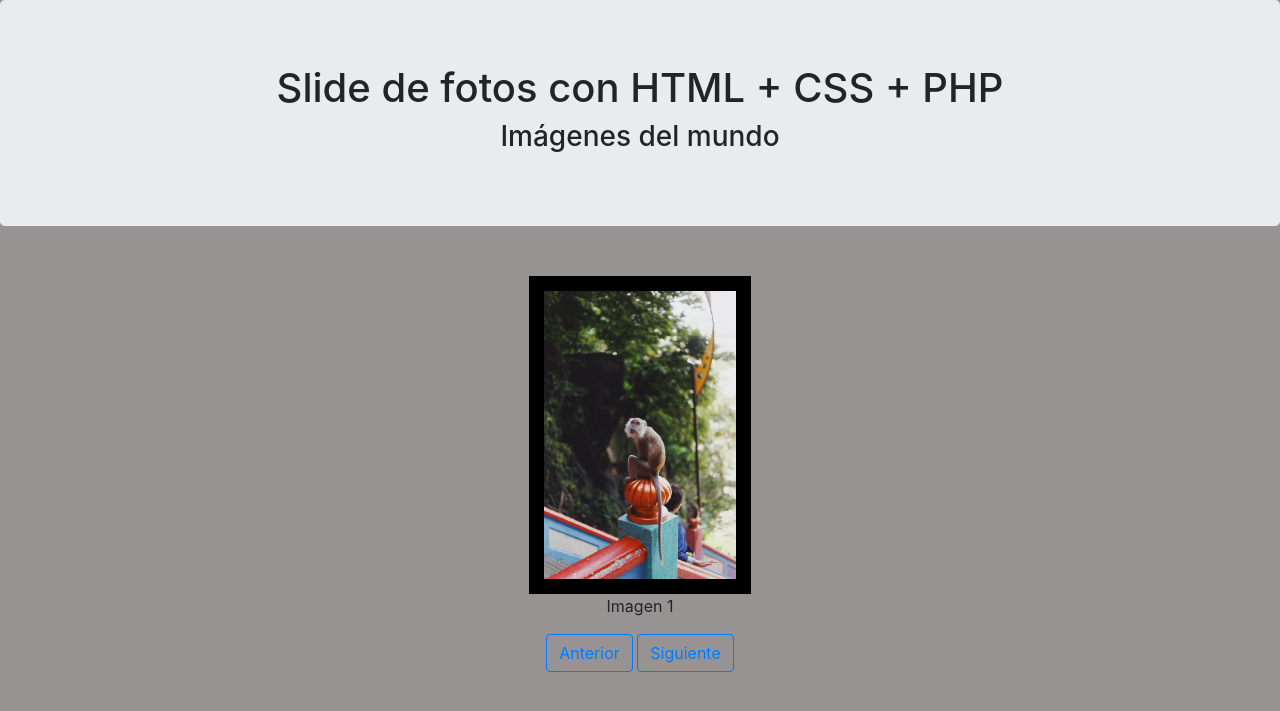
After one commit to SorianoTech/Desarrollo-Webv2, a PHP site: page /desarrollo-web/projects/PHP/fotos.php?num=1 in a window 1280 px wide. The commit adds this page. Shown: the top 711 px of the page. Run offline with PHP 8.4, Linux system fonts and the light colour scheme.

Commit message:
proyecto PHP

```diff
--- a/nbproject/private/private.xml
+++ b/nbproject/private/private.xml
@@ -5,6 +5,7 @@
         <group>
             <file>file:/home/sergio/GITHUB/desarrollo-web/proyecto_curso/projects/tabla/index.html</file>
             <file>file:/home/sergio/GITHUB/desarrollo-web/proyecto_curso/projects/massively/index.html</file>
+            <file>file:/home/sergio/GITHUB/desarrollo-web/proyecto_curso/projects/PHP/fotos.php</file>
         </group>
     </open-files>
 </project-private>
--- /dev/null
+++ b/projects/PHP/fotos.php
@@ -0,0 +1,39 @@
+<!DOCTYPE html>
+<html lang="es">
+<head>
+    <meta charset="UTF-8">
+    <meta name="viewport" content="width=device-width, initial-scale=1.0">
+    <meta http-equiv="X-UA-Compatible" content="ie=edge">
+
+    <link rel="stylesheet" href="https://stackpath.bootstrapcdn.com/bootstrap/4.3.1/css/bootstrap.min.css" integrity="sha384-ggOyR0iXCbMQv3Xipma34MD+dH/1fQ784/j6cY/iJTQUOhcWr7x9JvoRxT2MZw1T" crossorigin="anonymous">
+<script src="https://stackpath.bootstrapcdn.com/bootstrap/4.3.1/js/bootstrap.min.js" integrity="sha384-JjSmVgyd0p3pXB1rRibZUAYoIIy6OrQ6VrjIEaFf/nJGzIxFDsf4x0xIM+B07jRM" crossorigin="anonymous"></script>
+<link href="main.css" rel="stylesheet" type="text/css" />
+    <title>Fotos</title>
+</head>
+<body>
+    <div class="jumbotron text-center">
+        <h1>Slide de fotos con HTML + CSS + PHP</h1>
+        <h3>Imágenes del mundo</h3>
+    </div>
+<section id="main">
+    <div class="container">
+        <!-- Contenido aqui -->
+
+        <?php
+            $foto = $_GET['num'];
+            echo '<img src="img/'.$foto.'.jpeg" height="20%" width="20%"><p>Imagen '.$foto.'</p>';
+        ?>
+
+        <ul>
+            <li><button type="button" class="btn btn-outline-primary"><a href="fotos.php?num=<?php echo ($foto-1) ?>">Anterior</a></button></li>
+            <li><button type="button" class="btn btn-outline-primary"><a href="fotos.php?num=<?php echo ($foto+1) ?>">Siguiente</a></button></li>
+        </ul>
+    </div>
+</section>
+<footer>
+
+</footer>
+
+
+</body>
+</html>
--- /dev/null
+++ b/projects/PHP/main.css
@@ -0,0 +1,30 @@
+
+body{
+  background-color: #989393;
+}
+#main{
+  width: 100%;
+  margin-top: 50px;
+}
+.container{
+  text-align: center;
+}
+
+.container ul,li{
+  display:inline;
+  list-style-type: none;
+  box-sizing: border-box;
+  margin:0;
+  padding: 0;
+}
+
+.container img{
+  max-height: 500px;
+  border: 15px solid black;
+  background-image: url();
+
+}
+
+.container a{
+  text-decoration: none;
+}
```
Also changed, not shown: projects/PHP/index.php (+4 -3 lines), README.md (deleted), projects/PHP/img/1.jpeg (added), projects/PHP/img/2.jpeg (added), projects/PHP/img/3.jpeg (added), projects/PHP/img/4.jpeg (added), projects/PHP/img/5.jpeg (added), projects/PHP/img/7.jpeg (added), 1 other file.
